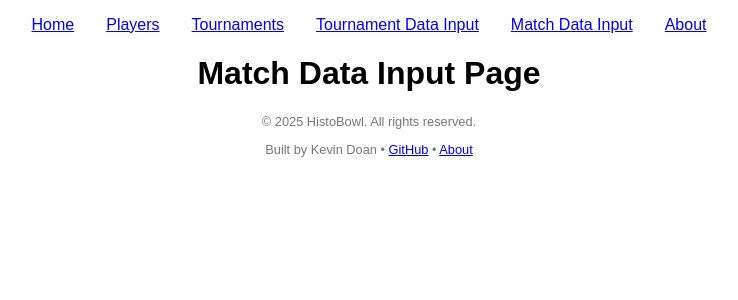
After one commit to TheDoanator/HistoBowl, a Flask app: page /match_input in a window 1280 px wide. The commit adds this page. Shown: the top 300 px of the page, without its empty margins (271-1009 px from the left). Run offline with Flask 3, Linux system fonts and the light colour scheme; some web fonts are replaced.

Commit message:
Match input page added + styling changes

```diff
--- a/app.py
+++ b/app.py
@@ -51,6 +51,10 @@ def tournament_details(tournament_id):
 def tournament_input():
     return render_template("tournament_input.html")
 
+@app.route("/match_input")
+def match_input():
+    return render_template("match_input.html")
+
 @app.route("/about")
 def about():
     return render_template("about.html")
--- a/static/style.css
+++ b/static/style.css
@@ -8,10 +8,6 @@
 
 ::placeholder {
   text-align: center;
-}
-
-.player-search {
-  margin-bottom: 15px;
 }
 
 table {
@@ -61,6 +57,10 @@ h1 {
   text-align: center;
 }
 
+.alphabet-nav {
+  margin-bottom: 15px;
+}
+
 .stepladder-grid {
   display: grid;
   grid-template-columns: repeat(4, 1fr);
--- a/templates/base.html
+++ b/templates/base.html
@@ -16,6 +16,7 @@
             <a href="/players">Players</a>
             <a href="/tournaments">Tournaments</a>
             <a href="/tournament_input">Tournament Data Input</a>
+            <a href="/match_input">Match Data Input</a>
             <a href="/about">About</a>
         </nav>
         <main>
--- /dev/null
+++ b/templates/match_input.html
@@ -0,0 +1,7 @@
+{% extends "base.html" %}
+
+{% block title %}Match Data Input Page | HistoBowl{% endblock %}
+
+{% block content %}
+<h1>Match Data Input Page</h1>
+{% endblock %}
```
Also changed, not shown: templates/players.html (+4 -6 lines).
